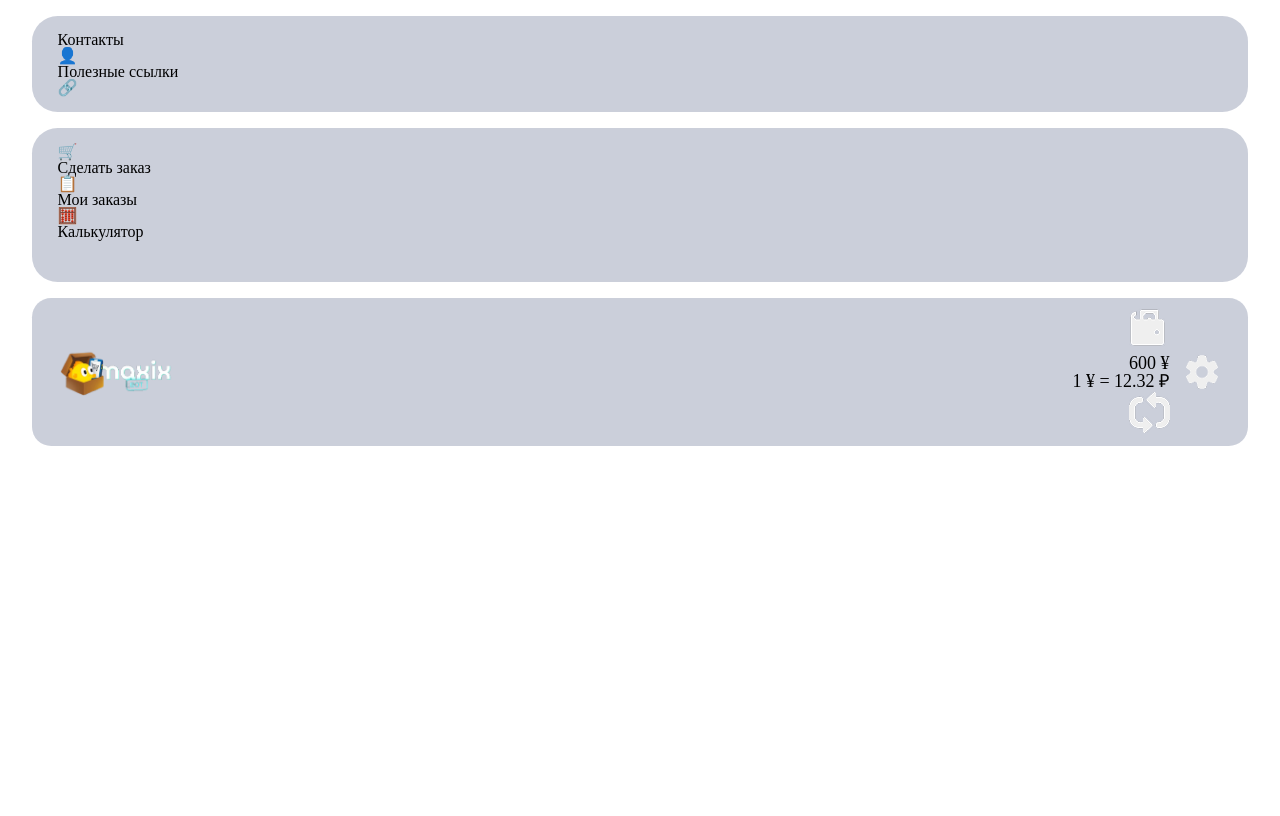
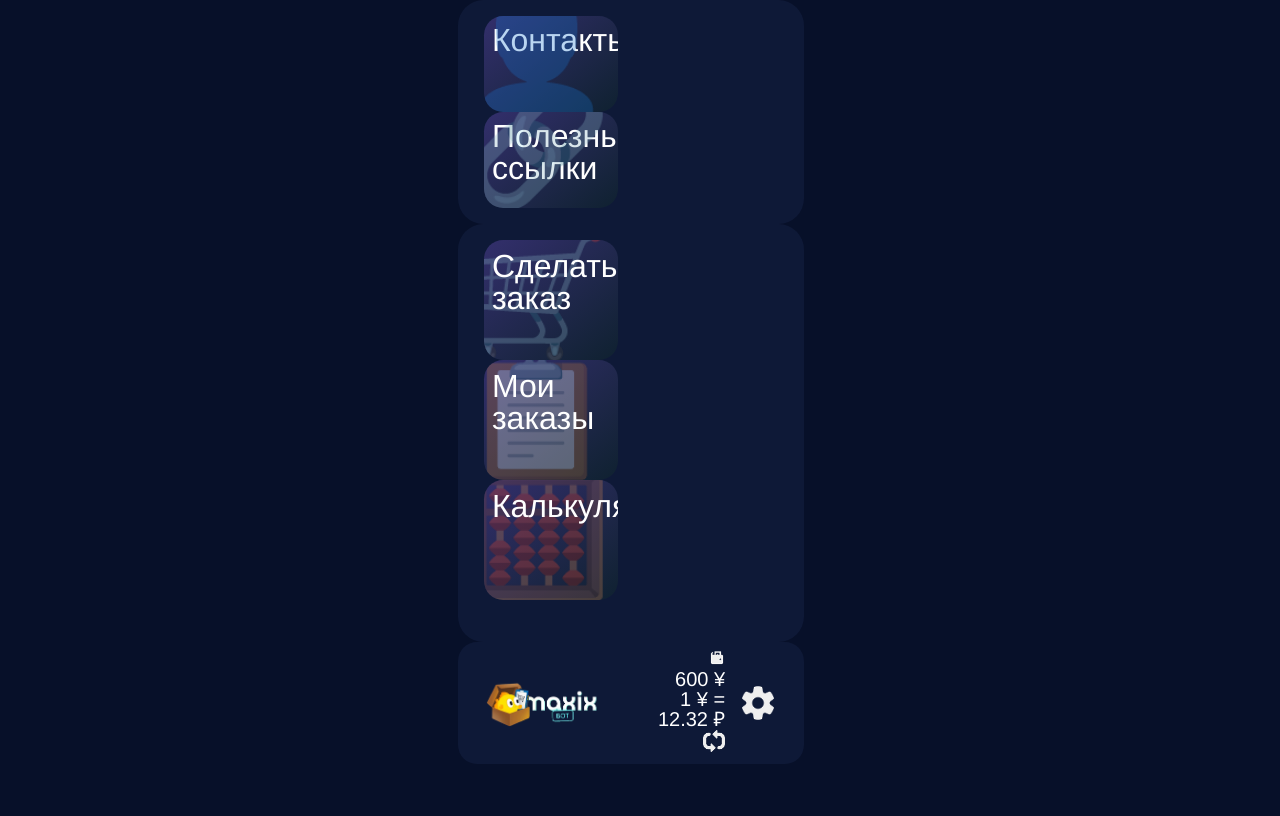
Before and after one commit to chelik002/maxix_site, a Flask app: page / in a window 1280 px wide. After the commit the page ends 764 px from the top, so only its background shows below. Run offline with Flask 3, Linux system fonts and the light colour scheme; some libraries are stand-ins or nearby versions.

Commit message:
Update style.css

```diff
--- a/static/style.css
+++ b/static/style.css
@@ -1,8 +1,29 @@
+:root {
+  --text: #ffffff;
+}
+
+body, html {
+  margin: 0;
+  padding: 0;
+  width: 100%;
+  height: 100%;
+  background: #071029;
+  font-family: "Inter-SemiBold", Helvetica, sans-serif;
+  color: var(--text);
+}
+
+.frame {
+  display: flex;
+  flex-direction: column;
+  align-items: center;
+  width: 100%;
+  min-height: 100vh;
+  gap: 2vh;
+}
+
 /* ===== Верхняя панель ===== */
 .frame .div-wrapper {
-  position: relative;
   width: 95%;
-  margin: 2vh auto;
 }
 
 .frame .overlap-3 {
@@ -25,15 +46,33 @@
   flex: 1;
 }
 
+.frame .dollar-account {
+  height: 2vh;
+  object-fit: contain;
+}
+
+.frame .text-wrapper-11 {
+  font-size: clamp(14px, 2.5vw, 20px);
+}
+
+.frame .p {
+  font-size: clamp(14px, 2.5vw, 20px);
+}
+
+.frame .repeat {
+  height: 3vh;
+  object-fit: contain;
+}
+
 .frame .settings {
   height: 5vh;
   margin-left: 1vw;
+  object-fit: contain;
 }
 
 /* ===== Блок заказов ===== */
 .frame .overlap-wrapper {
   width: 95%;
-  margin: 2vh auto;
   background-color: #2939663d;
   border-radius: 2vw;
   padding: 2vh 2vw;
@@ -43,14 +82,43 @@
   gap: 2vw;
 }
 
-.view-2 { grid-column: 1 / 2; grid-row: 1; }
-.view-3 { grid-column: 2 / 3; grid-row: 1; }
-.view-4 { grid-column: 1 / 3; grid-row: 2; }
+.frame .view-2,
+.frame .view-3,
+.frame .view-4 {
+  border-radius: 1.5vw;
+  overflow: hidden;
+  background: linear-gradient(321deg, rgba(15,33,48,1) 0%, rgba(51,47,108,1) 100%);
+  padding: 2vh 2vw;
+  position: relative;
+  min-height: 15vh;
+}
+
+.frame .view-2 { grid-column: 1 / 2; grid-row: 1; }
+.frame .view-3 { grid-column: 2 / 3; grid-row: 1; }
+.frame .view-4 { grid-column: 1 / 3; grid-row: 2; }
+
+.frame .text-wrapper-5,
+.frame .text-wrapper-7,
+.frame .text-wrapper-9 {
+  opacity: 0.3;
+  font-size: clamp(50px, 15vw, 120px);
+  position: absolute;
+  bottom: 5%;
+  right: 5%;
+}
+
+.frame .text-wrapper-6,
+.frame .text-wrapper-8,
+.frame .text-wrapper-10 {
+  font-size: clamp(18px, 4vw, 32px);
+  position: absolute;
+  top: 8%;
+  left: 6%;
+}
 
 /* ===== Блок ссылок ===== */
 .frame .element {
   width: 95%;
-  margin: 2vh auto;
   background-color: #2939663d;
   border-radius: 2vw;
   padding: 2vh 2vw;
@@ -58,3 +126,30 @@
   grid-template-columns: 1fr 1fr;
   gap: 2vw;
 }
+
+.frame .view,
+.frame .overlap-group-wrapper {
+  border-radius: 1.5vw;
+  overflow: hidden;
+  background: linear-gradient(321deg, rgba(15,33,48,1) 0%, rgba(51,47,108,1) 100%);
+  padding: 2vh 2vw;
+  position: relative;
+  min-height: 12vh;
+}
+
+.frame .text-wrapper,
+.frame .text-wrapper-3 {
+  font-size: clamp(18px, 4vw, 32px);
+  position: absolute;
+  top: 8%;
+  left: 6%;
+}
+
+.frame .text-wrapper-2,
+.frame .text-wrapper-4 {
+  opacity: 0.3;
+  font-size: clamp(50px, 15vw, 120px);
+  position: absolute;
+  bottom: 5%;
+  right: 5%;
+}
```
